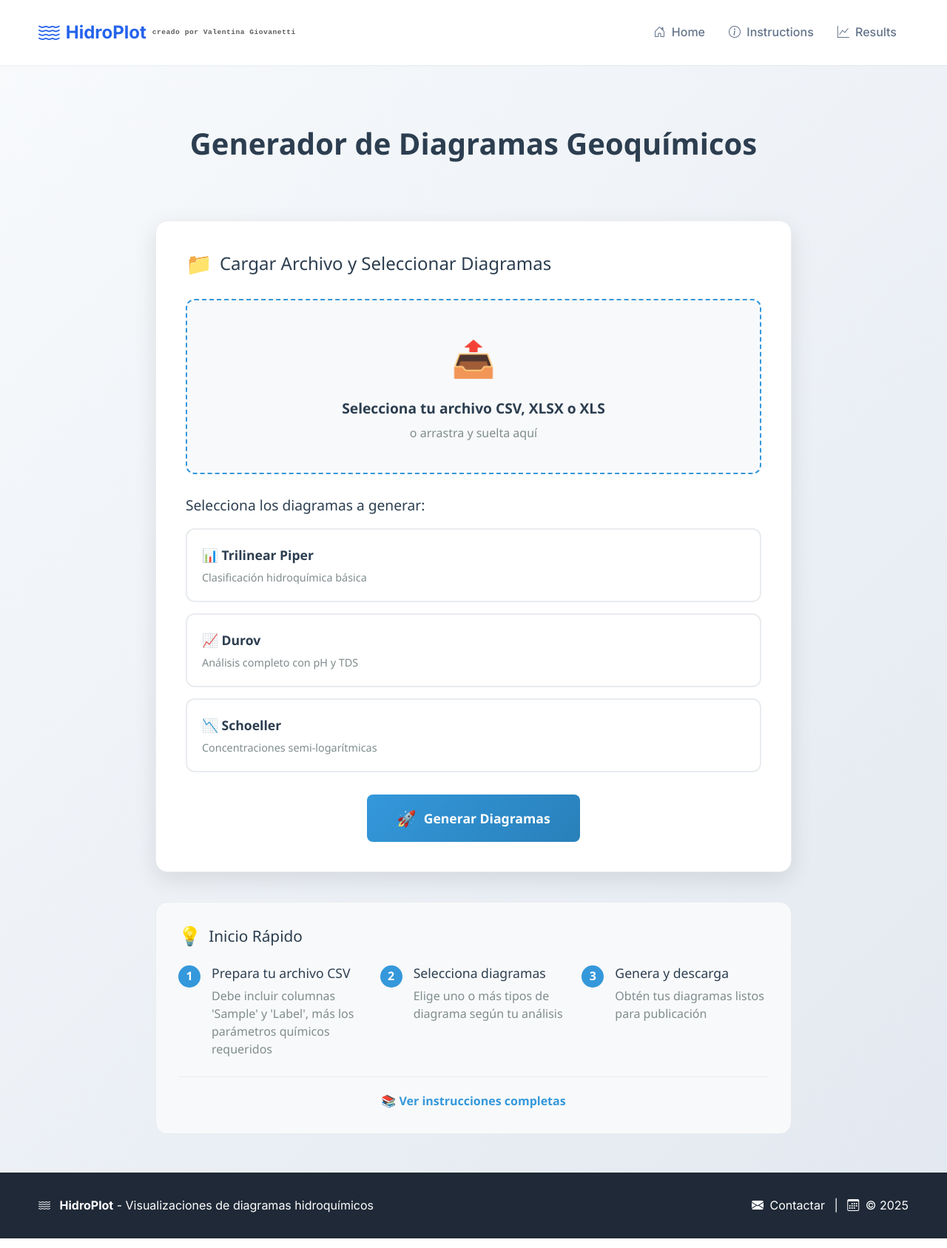
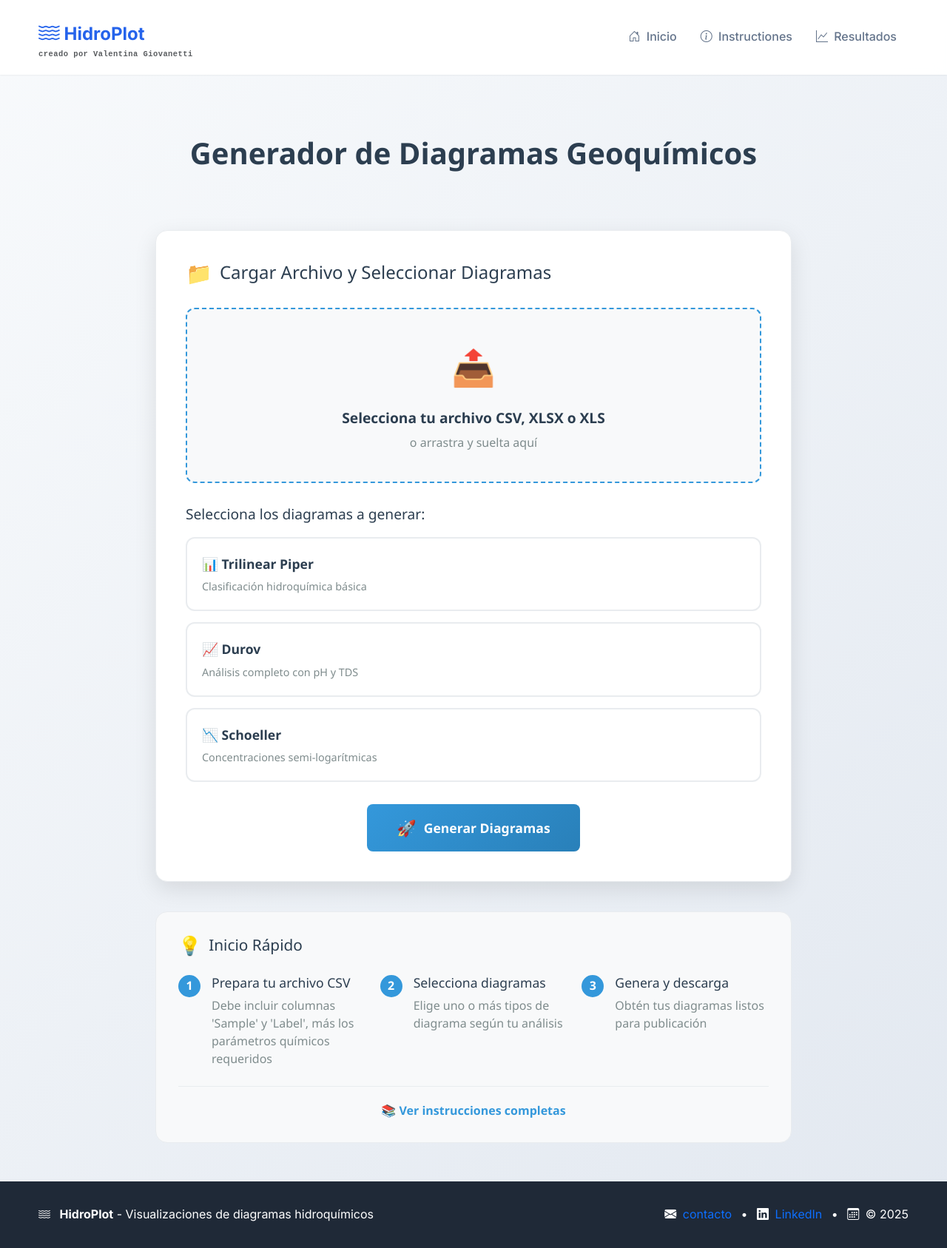
Before and after one commit to valegio/hydrochemplot, a Flask app: page / in a window 1280 px wide; the page is wider, and only the part inside the window is pictured. Shown: that part at 74% size. Run offline with Flask 3, Linux system fonts and the light colour scheme.

Commit message:
Update layout.html

```diff
--- a/templates/layout.html
+++ b/templates/layout.html
@@ -269,10 +269,14 @@
         <!-- Navigation -->
         <nav class="navbar navbar-expand-lg">
             <div class="container">
-                <a class="navbar-brand" href="/">
-                    <i class="bi bi-water"></i>
-                    <span>HidroPlot</span>
-                    <small class="d-block text-muted" style="font-size: 0.6rem; line-height: 1.2">creado por Valentina Giovanetti</small>
+                <a class="navbar-brand" href="/" style="display: inline-block;">
+                    <div class="d-flex flex-column">
+                        <div>
+                            <i class="bi bi-water"></i>
+                            <span>HidroPlot</span>
+                        </div>
+                        <small class="text-muted" style="font-size: 0.65rem; line-height: 1.2">creado por Valentina Giovanetti</small>
+                    </div>
                 </a>
                 <button class="navbar-toggler" type="button" data-bs-toggle="collapse" data-bs-target="#navbarNav" aria-controls="navbarNav" aria-expanded="false" aria-label="Toggle navigation">
                     <span class="navbar-toggler-icon"></span>
@@ -282,19 +286,19 @@
                         <li class="nav-item">
                             <a class="nav-link" href="/">
                                 <i class="bi bi-house-door me-1"></i>
-                                Home
+                                Inicio
                             </a>
                         </li>
                         <li class="nav-item">
                             <a class="nav-link" href="/instructions">
                                 <i class="bi bi-info-circle me-1"></i>
-                                Instructions
+                                Instructiones
                             </a>
                         </li>
                         <li class="nav-item">
                             <a class="nav-link" href="/output">
                                 <i class="bi bi-graph-up me-1"></i>
-                                Results
+                                Resultados
                             </a>
                         </li>
                     </ul>
@@ -335,10 +339,15 @@
                     <div class="col-md-6 text-md-end text-center">
                         <p class="mb-0">
                             <i class="bi bi-envelope-fill me-1"></i>
-                            <span class="d-inline-block" onclick="this.innerHTML='valentina.giovanetti<span>@</span>ug.uchile.cl'.replace(/<\/?span>/g,'')">
-                                Contactar
-                            </span>
-                            <span class="mx-2">|</span>
+                            <a href="mailto:tuemail@dominio.com" class="text-decoration-none">contacto</a>
+
+                            <span class="mx-2">•</span>
+
+                            <i class="bi bi-linkedin me-1"></i>
+                            <a href="https://linkedin.com/in/tuperfil" target="_blank" class="text-decoration-none">LinkedIn</a>
+
+                            <span class="mx-2">•</span>
+
                             <i class="bi bi-calendar3 me-1"></i>
                             © 2025
                         </p>
```
